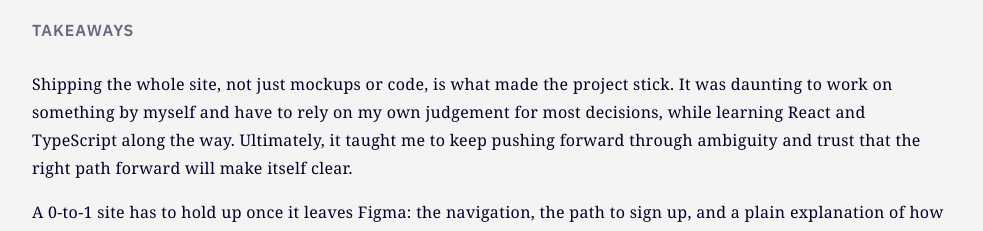
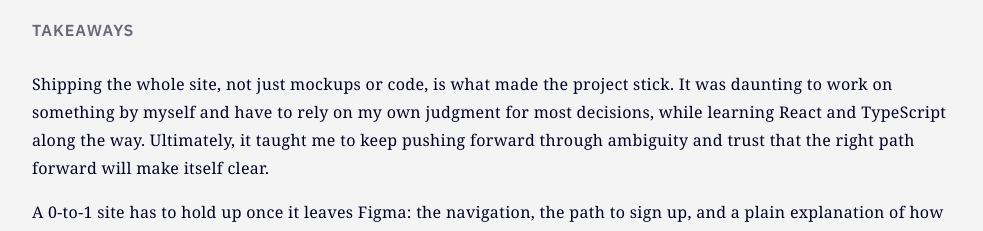
Before and after one commit to csurbeck/csurbeck.github.io, a React app: page /work/callassure in a window 1280 px wide. Shown: the part 2807-3038 px from the top of the page, without its empty margins (148-1131 px from the left). Built offline with nearby package versions, Linux system fonts and the light colour scheme; a web font is replaced by a local one.

Commit message:
forgot to add one change

```diff
--- a/src/pages/CallAssurePage/CallAssurePage.tsx
+++ b/src/pages/CallAssurePage/CallAssurePage.tsx
@@ -114,7 +114,7 @@ export function CallAssurePage() {
                     <p className={styles.sectionBody}>
                         <p>
                             Shipping the whole site, not just mockups or code, is what made the project stick.
-                            It was daunting to work on something by myself and have to rely on my own judgement
+                            It was daunting to work on something by myself and have to rely on my own judgment
                             for most decisions, while learning React and TypeScript along the way. Ultimately, it taught
                             me to keep pushing forward through ambiguity and trust that the right path forward will
                             make itself clear.
```
